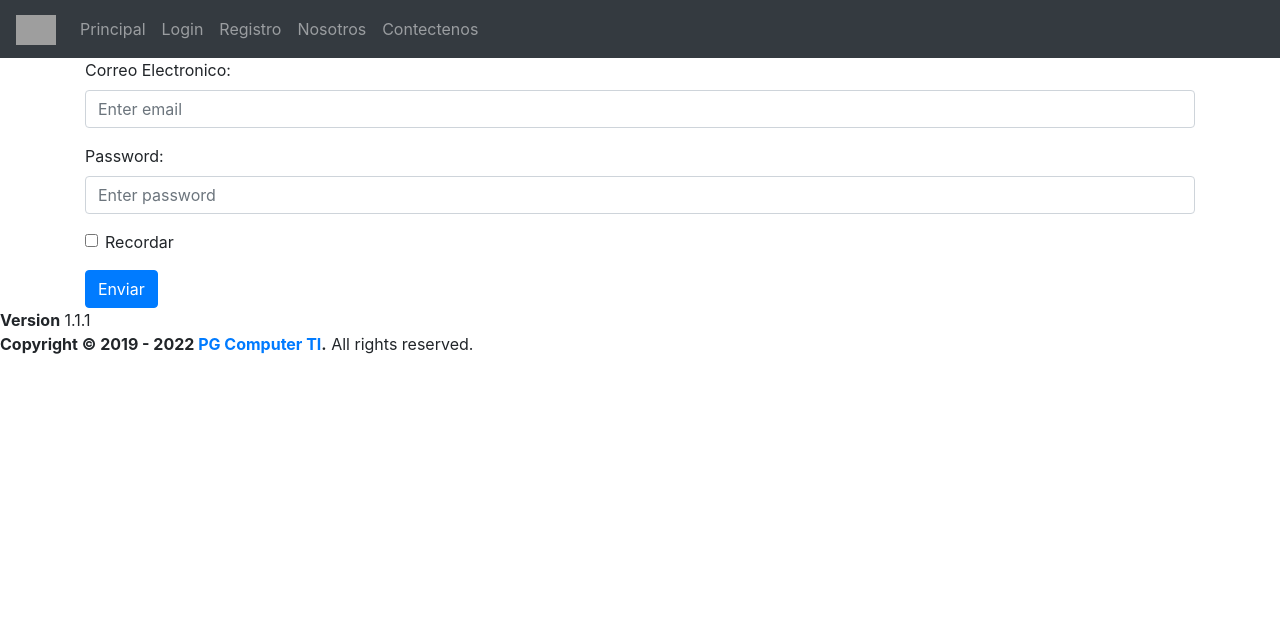
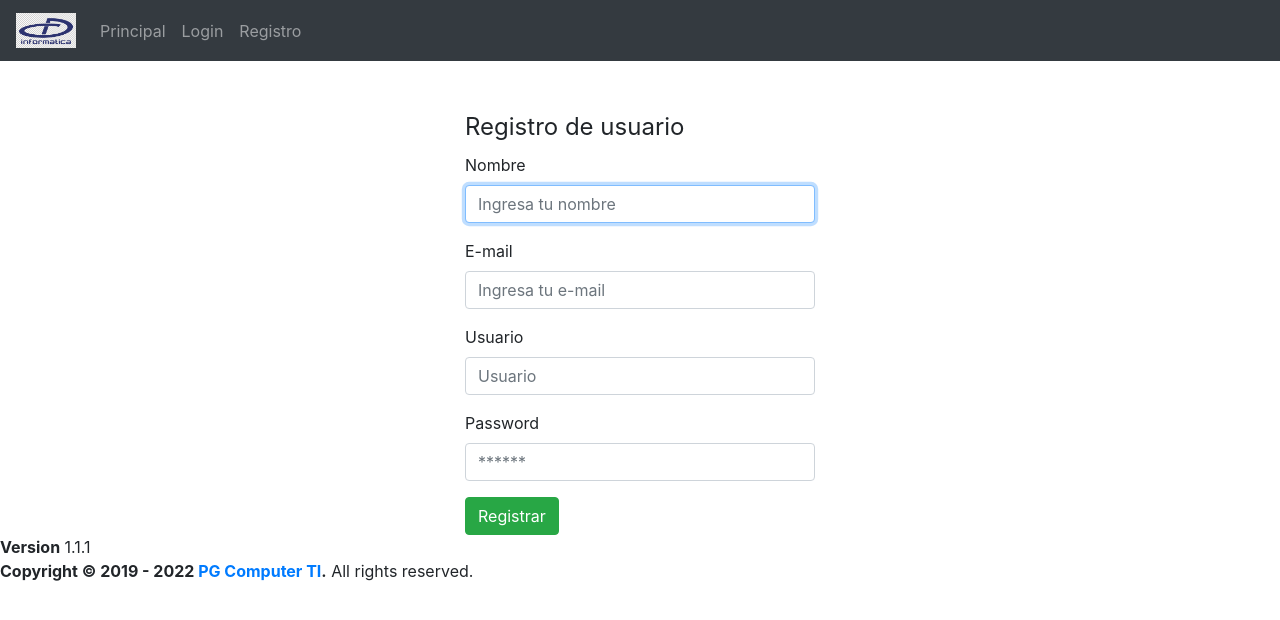
Before and after one commit to RaulChihuaicura/web-dinamica-php, a PHP site: page /registro.php in a window 1280 px wide. Shown: the top 620 px of the page. Run offline with PHP 8.4, Linux system fonts and the light colour scheme; grey boxes are pictures that could not be loaded.

Commit message:
Commit actualizado 26-11-2020

```diff
--- a/menu.php
+++ b/menu.php
@@ -1,7 +1,7 @@
 <nav class="navbar navbar-expand-sm bg-dark navbar-dark">
   <!-- Brand/logo -->
   <a class="navbar-brand" href="#">
-    <img src="bird.jpg" alt="logo" style="width:40px;">
+    <img src="img/logo.png" alt="logo" style="width:60px;">
   </a>
 
   <!-- Links -->
@@ -9,18 +9,26 @@
     <li class="nav-item">
       <a href="index.php" class="nav-link" href="#">Principal</a>
     </li>
+    <?php  if (!isset($_SESSION["usuario"])) {?>
       <li class="nav-item">
         <a href="login.php" class="nav-link" href="#">Login</a>
+      </li> <!-- nav-item -->
+      <li class="nav-item">
+        <a href="resgistro.php" class="nav-link" href="#">Registro</a>
       </li>
+    <?php } else{
+      ?>
+      <?php if ($_SESSION["usuario"]["privilegio"] == 1) {?>
         <li class="nav-item">
-      <a href="registro.php" class="nav-link" href="#">Registro</a>
+          <a href="admin.php" class="nav-link" href="#">Admin</a>
         </li>
+        <?php } else {?>
           <li class="nav-item">
-      <a href="registro.php" class="nav-link" href="#">Nosotros</a>
+            <a href="usuario.php" class="nav-link" href="#">Usuario</a>
           </li>
-    <li class="nav-item">
-      <a href="registro.php" class="nav-link" href="#">Contectenos</a>
-    </li>
+        <?php }
+      }?>
+
 
   </ul>
 </nav>
--- a/registro.php
+++ b/registro.php
@@ -4,23 +4,39 @@
 
 <!-- Agregar el contenido desde aqui para abajo -->
 <div class="container">
-    <form action="/action_page.php">
-        <div class="form-group">
-            <label for="email">Correo Electronico:</label>
-            <input type="email" class="form-control" placeholder="Enter email" id="email">
-        </div>
-        <div class="form-group">
-            <label for="pwd">Password:</label>
-            <input type="password" class="form-control" placeholder="Enter password" id="pwd">
-        </div>
-        <div class="form-group form-check">
-            <label class="form-check-label">
-            <input class="form-check-input" type="checkbox"> Recordar
-            </label>
-        </div>
-        <button type="submit" class="btn btn-primary">Enviar</button>
-    </form>
-</div>
+    <div>
+        <br>
+        <br>
+        <div class="row">
+            <div class="col-md-4 col-md offset-4">
+                <div class="panel panel-default">
+                    <div class="panel-body">
+                        <form action="registroCode.php" method="POST" role="form">
+                            <legend>Registro de usuario</legend>
+                            <div class="form-group">
+                                <label for="nombre">Nombre</label>
+                                <input type="text" name="txtNombre" class="form-control" id="nombre" autofocus required placeholder="Ingresa tu nombre">
+                            </div><!-- .form-group -->
+                            <div class="form-group">
+                                <label for="email">E-mail</label>
+                                <input type="email" name="txtEmail" class="form-control" id="email" autofocus required placeholder="Ingresa tu e-mail">
+                            </div><!-- .form-group -->
+                            <div class="form-group">
+                                <label for="usuario">Usuario</label>
+                                <input type="text" name="txtUsuario" class="form-control" id="usuario" autofocus required placeholder="Usuario">
+                            </div><!-- .form-group -->
+                            <div class="form-group">
+                                <label for="password">Password</label>
+                                <input type="password" name="txtPassword" class="form-control" id="password" autofocus required placeholder="******">
+                            </div><!-- .form-group -->
+                            <button type="submit" class="btn btn-success">Registrar</button>
+                        </form>
+                    </div><!-- .panel-body -->
+                </div><!-- .panel panel-default -->
+            </div><!-- .col-md-4 col-md offset-4 -->
+        </div><!-- .row -->
+    </div>
+</div><!-- .container -->
 
 
 <!-- Fin contenido -->
```
Also changed, not shown: admin.php (added, +30 -0 lines), index.php (+10 -5 lines), login.php (added, +37 -0 lines), usuario.php (added, +28 -0 lines), validar.php (added, +34 -0 lines), img/logo.png (added). Lines whose indentation alone changed are shown as unchanged.
